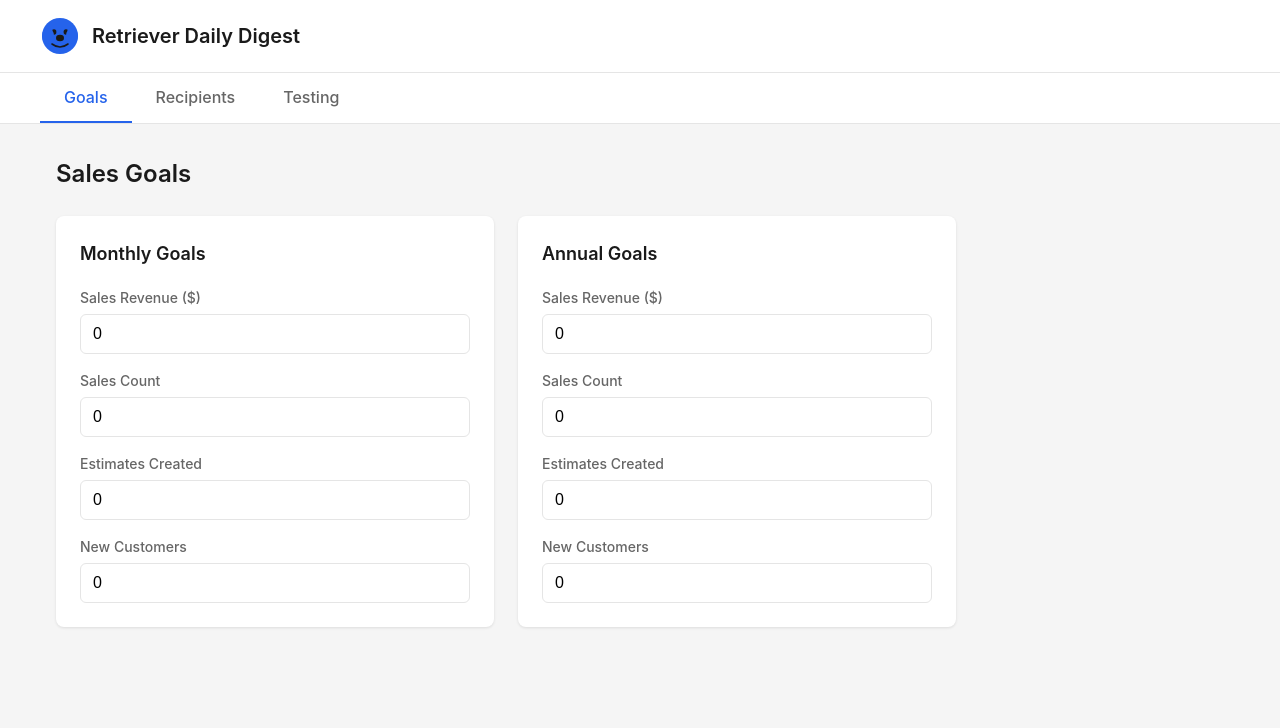
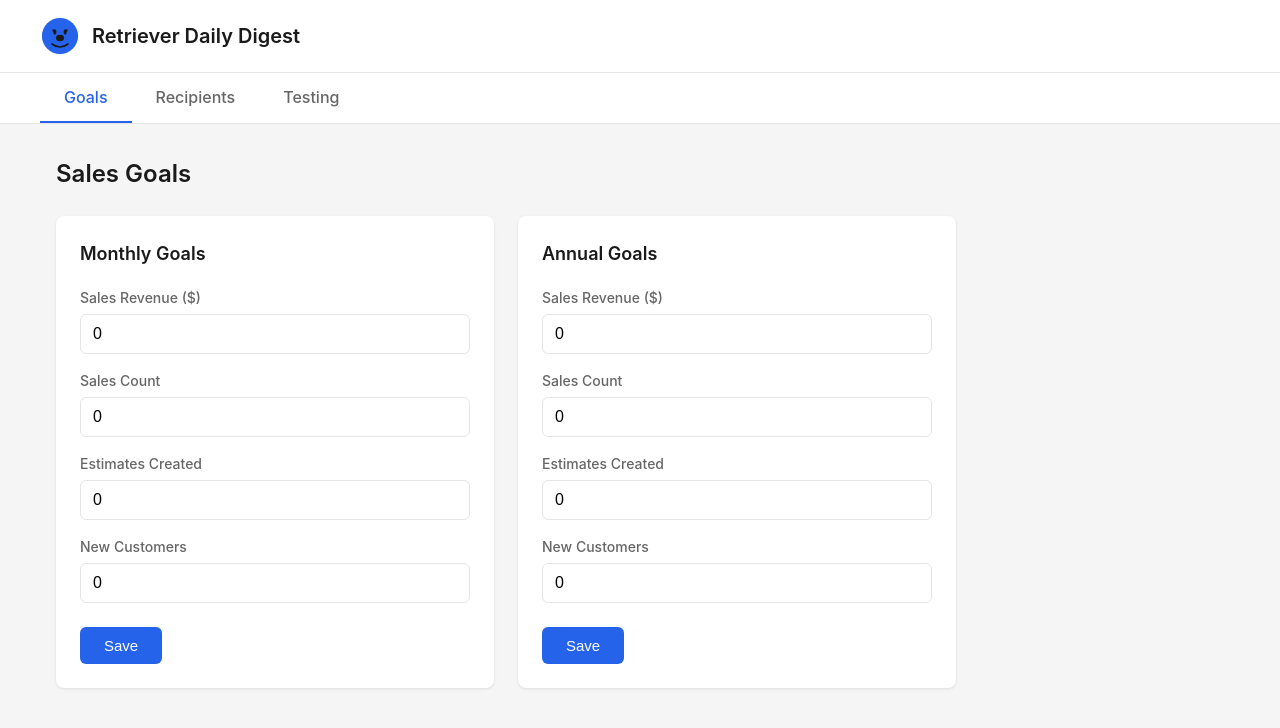
Before and after one commit to bobtucker1129/retriever_digest, a Next.js app: page /goals in a window 1280 px wide. Shown: the top 728 px of the page. Built offline with nearby package versions, Linux system fonts and the light colour scheme; no server answers; the database is empty.

Commit message:
feat: [US-010] - Save goals to database

```diff
--- a/src/app/(admin)/goals/GoalForm.tsx
+++ b/src/app/(admin)/goals/GoalForm.tsx
@@ -1,6 +1,7 @@
 'use client';
 
-import { GoalData } from './actions';
+import { useState, useRef } from 'react';
+import { GoalData, saveGoal } from './actions';
 
 type GoalFormProps = {
   title: string;
@@ -9,10 +10,35 @@ type GoalFormProps = {
 };
 
 export default function GoalForm({ title, type, initialData }: GoalFormProps) {
+  const [saving, setSaving] = useState(false);
+  const [message, setMessage] = useState<{ type: 'success' | 'error'; text: string } | null>(null);
+  const formRef = useRef<HTMLFormElement>(null);
+
+  async function handleSubmit(e: React.FormEvent) {
+    e.preventDefault();
+    if (!formRef.current) return;
+
+    setSaving(true);
+    setMessage(null);
+
+    const formData = new FormData(formRef.current);
+    const result = await saveGoal(formData);
+
+    setSaving(false);
+
+    if (result.success) {
+      setMessage({ type: 'success', text: 'Goals saved successfully' });
+    } else {
+      setMessage({ type: 'error', text: result.error || 'Failed to save goals' });
+    }
+
+    setTimeout(() => setMessage(null), 3000);
+  }
+
   return (
     <div className="goal-section">
       <h2 className="goal-section-title">{title}</h2>
-      <form className="goal-form">
+      <form ref={formRef} className="goal-form" onSubmit={handleSubmit}>
         <input type="hidden" name="type" value={type} />
 
         <div className="goal-field">
@@ -74,6 +100,17 @@ export default function GoalForm({ title, type, initialData }: GoalFormProps) {
             className="goal-input"
           />
         </div>
+
+        <div className="goal-actions">
+          <button type="submit" className="save-button" disabled={saving}>
+            {saving ? 'Saving...' : 'Save'}
+          </button>
+          {message && (
+            <p className={`goal-message ${message.type}`}>
+              {message.text}
+            </p>
+          )}
+        </div>
       </form>
     </div>
   );
--- a/src/app/(admin)/goals/actions.ts
+++ b/src/app/(admin)/goals/actions.ts
@@ -8,6 +8,11 @@ export type GoalData = {
   salesCount: number;
   estimatesCreated: number;
   newCustomers: number;
+};
+
+export type SaveGoalResult = {
+  success: boolean;
+  error?: string;
 };
 
 export async function getGoals(): Promise<{
@@ -45,3 +50,37 @@ export async function getGoals(): Promise<{
       : emptyGoal,
   };
 }
+
+export async function saveGoal(formData: FormData): Promise<SaveGoalResult> {
+  try {
+    const type = formData.get('type') as string;
+    const salesRevenue = formData.get('salesRevenue') as string;
+    const salesCount = formData.get('salesCount') as string;
+    const estimatesCreated = formData.get('estimatesCreated') as string;
+    const newCustomers = formData.get('newCustomers') as string;
+
+    const goalType = type === 'monthly' ? GoalType.MONTHLY : GoalType.ANNUAL;
+
+    await prisma.goal.upsert({
+      where: { type: goalType },
+      update: {
+        salesRevenue: salesRevenue || '0',
+        salesCount: parseInt(salesCount || '0', 10),
+        estimatesCreated: parseInt(estimatesCreated || '0', 10),
+        newCustomers: parseInt(newCustomers || '0', 10),
+      },
+      create: {
+        type: goalType,
+        salesRevenue: salesRevenue || '0',
+        salesCount: parseInt(salesCount || '0', 10),
+        estimatesCreated: parseInt(estimatesCreated || '0', 10),
+        newCustomers: parseInt(newCustomers || '0', 10),
+      },
+    });
+
+    return { success: true };
+  } catch (error) {
+    console.error('Failed to save goal:', error);
+    return { success: false, error: 'Failed to save goals. Please try again.' };
+  }
+}
--- a/src/app/globals.css
+++ b/src/app/globals.css
@@ -259,8 +259,60 @@ main {
   border-color: var(--accent);
 }
 
+.goal-actions {
+  display: flex;
+  align-items: center;
+  gap: 1rem;
+  margin-top: 0.5rem;
+}
+
+.save-button {
+  background: var(--accent);
+  color: white;
+  border: none;
+  padding: 0.625rem 1.5rem;
+  border-radius: 6px;
+  font-size: 0.9375rem;
+  font-weight: 500;
+  cursor: pointer;
+  transition: background-color 0.15s;
+}
+
+.save-button:hover:not(:disabled) {
+  background: var(--accent-hover);
+}
+
+.save-button:disabled {
+  opacity: 0.6;
+  cursor: not-allowed;
+}
+
+.goal-message {
+  font-size: 0.875rem;
+  font-weight: 500;
+  margin: 0;
+}
+
+.goal-message.success {
+  color: #16a34a;
+}
+
+.goal-message.error {
+  color: #dc2626;
+}
+
 @media (max-width: 640px) {
   .goals-grid {
     grid-template-columns: 1fr;
   }
+
+  .goal-actions {
+    flex-direction: column;
+    align-items: stretch;
+    gap: 0.75rem;
+  }
+
+  .goal-message {
+    text-align: center;
+  }
 }
```
